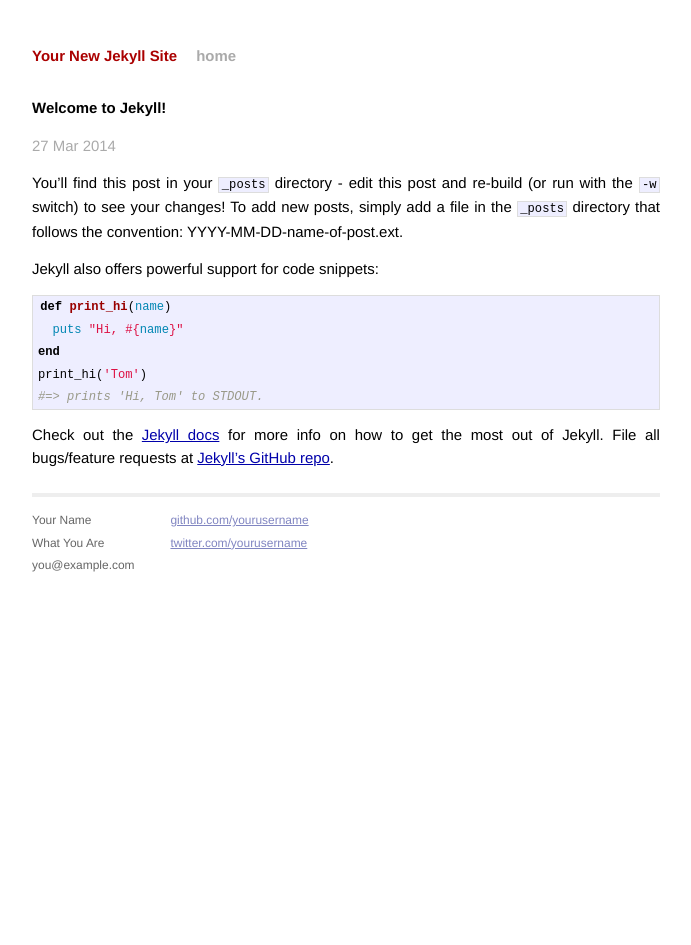
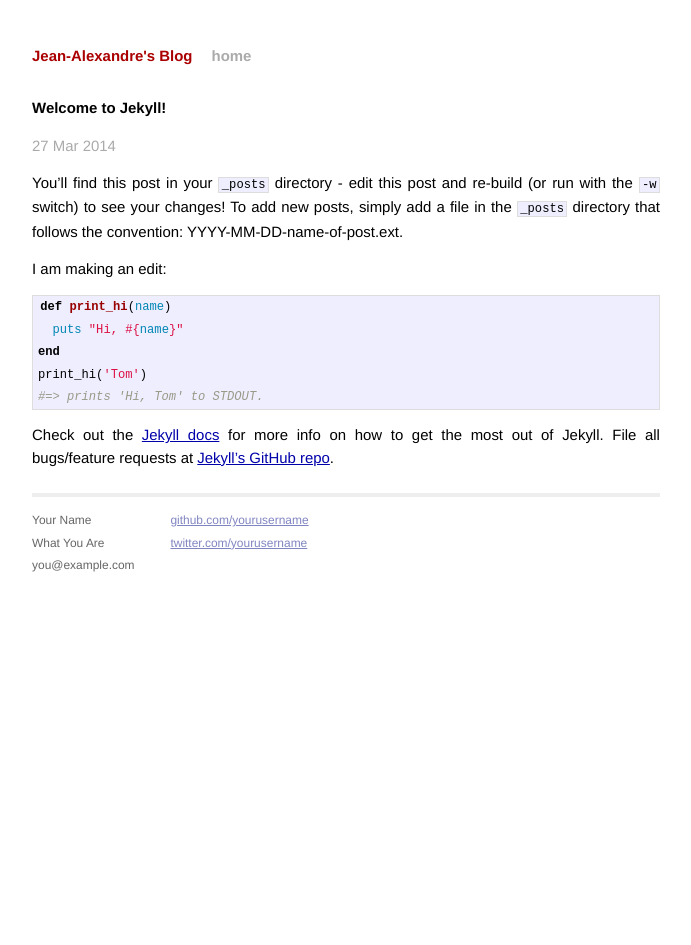
Before and after one commit to jeanturban/jeanturban.github.io, a Jekyll site: the page built from blog/_posts/2014-03-27-welcome-to-jekyll.markdown, in a window 1280 px wide. Shown: the whole page, without its empty margins (294-985 px from the left). Built offline with Jekyll 4.4.1, drawn with Linux system fonts in a browser that asks for light colours; Markdown is read by kramdown in place of the engine named in the settings.

Commit message:
First Jekyll Post

```diff
--- a/blog/_config.yml
+++ b/blog/_config.yml
@@ -1,3 +1,3 @@
-name: Your New Jekyll Site
+name: Jean-Alexandre's Blog
 markdown: redcarpet
 pygments: true
--- a/blog/_posts/2014-03-27-welcome-to-jekyll.markdown
+++ b/blog/_posts/2014-03-27-welcome-to-jekyll.markdown
@@ -8,7 +8,7 @@
 You'll find this post in your `_posts` directory - edit this post and re-build (or run with the `-w` switch) to see your changes!
 To add new posts, simply add a file in the `_posts` directory that follows the convention: YYYY-MM-DD-name-of-post.ext.
 
-Jekyll also offers powerful support for code snippets:
+I am making an edit:
 
 {% highlight ruby %}
 def print_hi(name)
--- a/blog/index.html
+++ b/blog/index.html
@@ -1,6 +1,6 @@
 ---
 layout: default
-title: Your New Jekyll Site
+title: Jean-Alexandre's Blog
 ---
 
 <div id="home">
```
Also changed, not shown: blog/_posts/2014-03-27-my-first-blog-post.markdown (added, +16 -0 lines).
